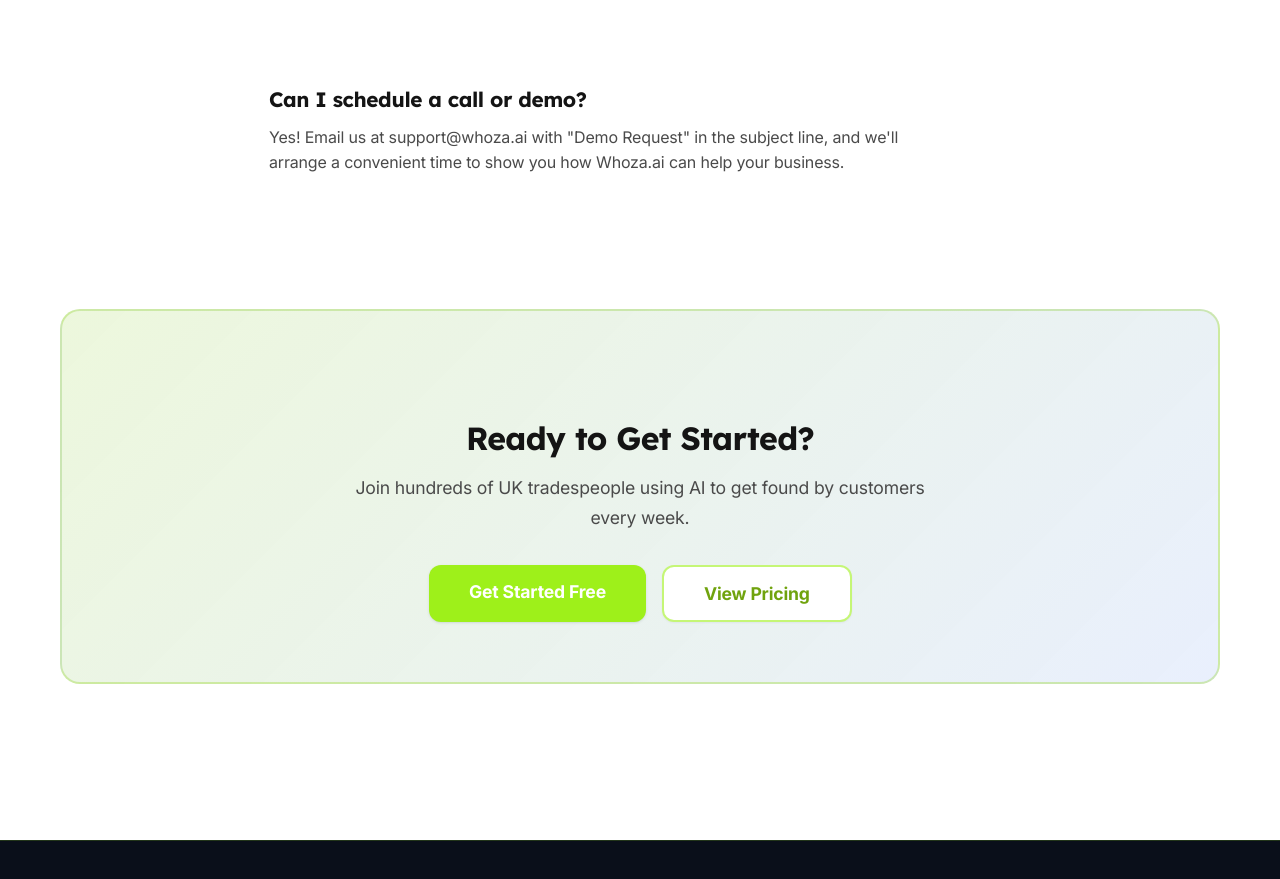
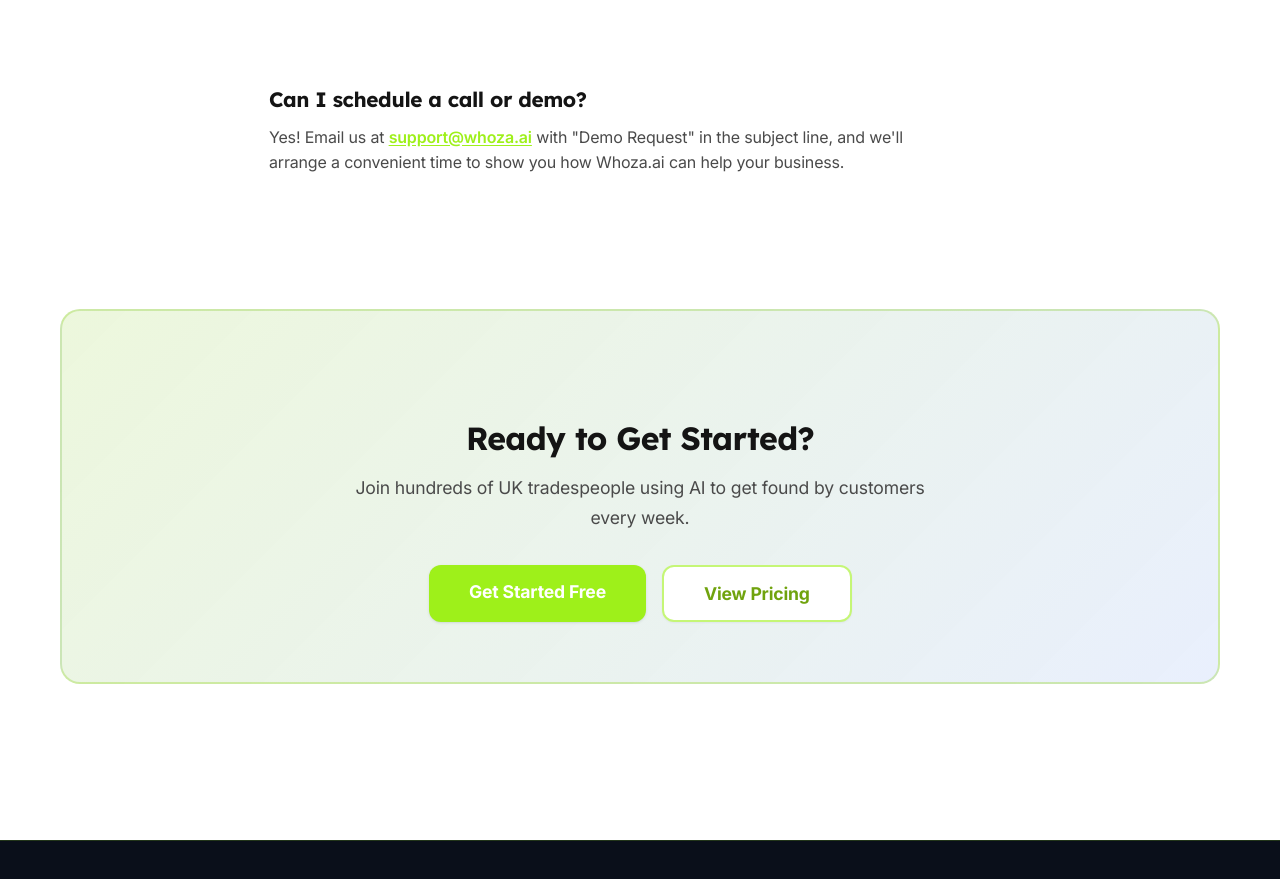
Before and after one commit to DruMcP/whoza-ai, a React (Vite) app: page /contact in a window 1280 px wide. Shown: the part 1600-2479 px from the top of the page. Built offline with nearby package versions, Linux system fonts and the light colour scheme; no server answers.

Commit message:
Fix: Make all email references clickable mailto links for auto email client detection

```diff
--- a/src/pages/Account.jsx
+++ b/src/pages/Account.jsx
@@ -344,7 +344,7 @@ export default function Account() {
   };
 
   const handleManageBilling = async () => {
-    alert('Stripe Customer Portal will be available soon. For billing inquiries, please contact hello@whoza.ai');
+    window.location.href = 'mailto:hello@whoza.ai?subject=Billing%20Inquiry';
   };
 
   const handleCancelSubscription = async () => {
@@ -949,7 +949,7 @@ export default function Account() {
                       Delete your account and all associated data. This action cannot be undone.
                     </p>
                     <button
-                      onClick={() => setToast({ type: 'error', message: 'Please contact hello@whoza.ai to delete your account' })}
+                      onClick={() => window.location.href = 'mailto:hello@whoza.ai?subject=Account%20Deletion%20Request'}
                       style={{
                         padding: 'var(--spacing-sm) var(--spacing-lg)',
                         backgroundColor: 'transparent',
--- a/src/pages/Contact.jsx
+++ b/src/pages/Contact.jsx
@@ -275,7 +275,7 @@ const Contact = memo(function Contact() {
                     color: 'var(--color-text-secondary)',
                     lineHeight: '1.6'
                   }}>
-                    Yes! Email us at support@whoza.ai with "Demo Request" in the subject line, and we'll arrange a convenient time to show you how Whoza.ai can help your business.
+                    Yes! Email us at <a href="mailto:support@whoza.ai?subject=Demo%20Request" style={{ color: 'var(--color-primary-500)', textDecoration: 'underline', fontWeight: '600' }}>support@whoza.ai</a> with "Demo Request" in the subject line, and we'll arrange a convenient time to show you how Whoza.ai can help your business.
                   </p>
                 </div>
               </div>
```
Also changed, not shown: 267 other files (tests, documents, lock files or other folders).
